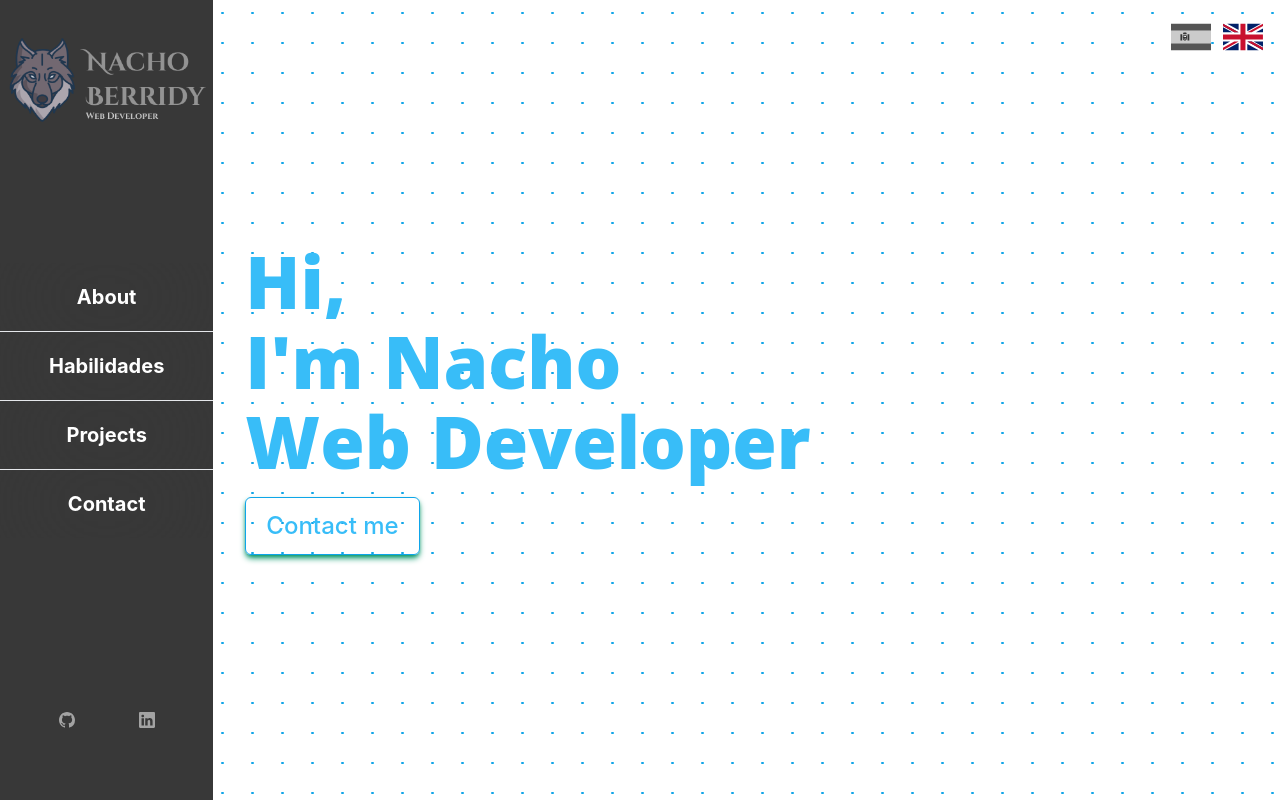
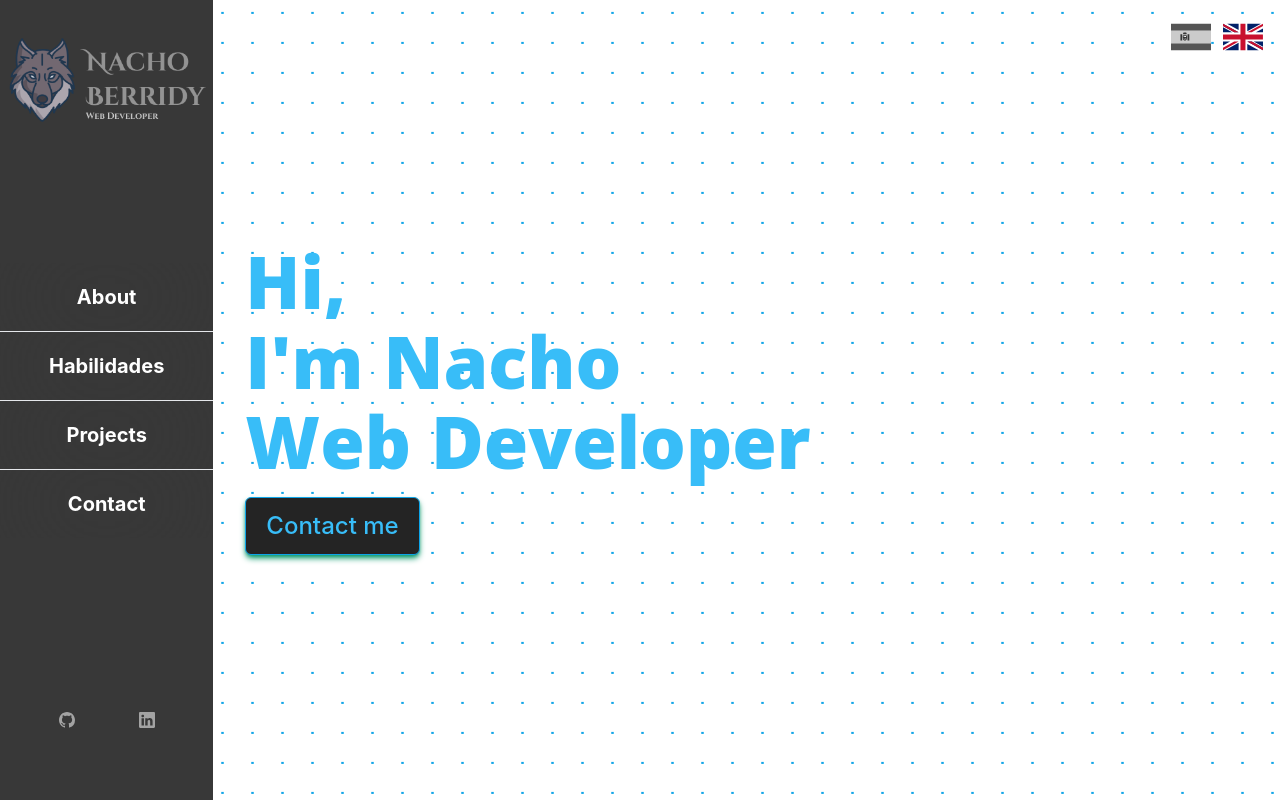
Before and after one commit to NachoBerridy/ElRinconDeNacho, a React (Vite) app: page / in a window 1280 px wide. Built offline with nearby package versions, Linux system fonts and the light colour scheme.

Commit message:
new commit

```diff
--- a/src/Components/Atoms/Animations/dots.jsx
+++ b/src/Components/Atoms/Animations/dots.jsx
@@ -53,7 +53,7 @@ const Dots = () => {
         <div className="absolute top-0 left-0 flex flex-wrap w-screen h-screen mt-3 ml-2 ">
             {[...Array(amount)].map((e, i) => (
                 <div key={i} className={`boxes w-dotsBox h-dotsBox relative float-left`}>
-                    <div className={`circle absolute w-dots h-dots bg-sky-500 rounded-full `} >
+                    <div className={`circle absolute w-dots h-dots bg-sky-500 rounded-full animate-bounce `} >
                     </div>
                 </div>
             ))}
--- a/src/Components/Atoms/Buttons/ContactButton/ContactButton.jsx
+++ b/src/Components/Atoms/Buttons/ContactButton/ContactButton.jsx
@@ -7,7 +7,7 @@ const ContactButton = () => {
     const { language } = useSelector(state => state.data);
 
     return (
-            <Link to="/contact" className="text-sky-400 border border-sky-500 shadow-md shadow-emerald-600 py-3 px-5 rounded-md text-2xl hover:text-white hover:bg-sky-400">
+            <Link to="/contact" className="text-sky-400 border border-sky-500 shadow-md shadow-emerald-600 py-3 px-5 rounded-md text-2xl hover:text-white hover:bg-sky-400 bg-all ">
                 {language === "en" ? "Contact me" : "Contactame"}
             </Link>
 
--- a/src/Components/Organisms/HomeMainSection/HomeMainSection.jsx
+++ b/src/Components/Organisms/HomeMainSection/HomeMainSection.jsx
@@ -4,7 +4,7 @@ import ContactButton from "../../Atoms/Buttons/ContactButton/ContactButton";
 
 const HomeMainSection = () => {
     return (
-        <div className="flex flex-col gap-3 w-full h-fit items-start pl-8 z-50">
+        <div className="flex flex-col gap-3 w-fit h-fit items-start pl-8 z-50">
             <Title />
             <ContactButton />
         </div>
--- a/src/Components/Templates/Home/HomeTemplate.jsx
+++ b/src/Components/Templates/Home/HomeTemplate.jsx
@@ -7,7 +7,7 @@ import Bounce from "../../Atoms/Animations/bounce";
 const HomeTemplate = () => {
     return (
         // <div className="w-full grid grid-cols-12 grid-rows-6 p-2">
-        <div className="relative flex flex-col justify-center items-center h-screen w-full overflow-hidden">
+        <div className="relative flex flex-col justify-center items-start h-screen w-full overflow-hidden">
             {/* <div className="col-start-1 row-start-2 col-span-full  bg-slate-500 h-title"> */}
             <HomeMainSection />
             {/* </div> */}
--- a/tailwind.config.cjs
+++ b/tailwind.config.cjs
@@ -35,6 +35,7 @@ module.exports = {
       },
       colors: {
         "sideBg": "#383838",
+        "all": "#242424",
       },
       keyframes: {
         "wiggle": {
```
